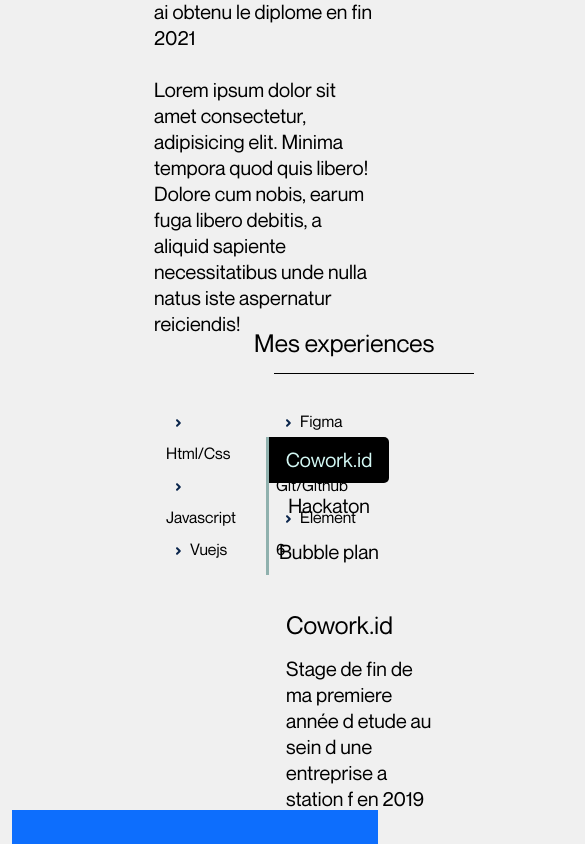
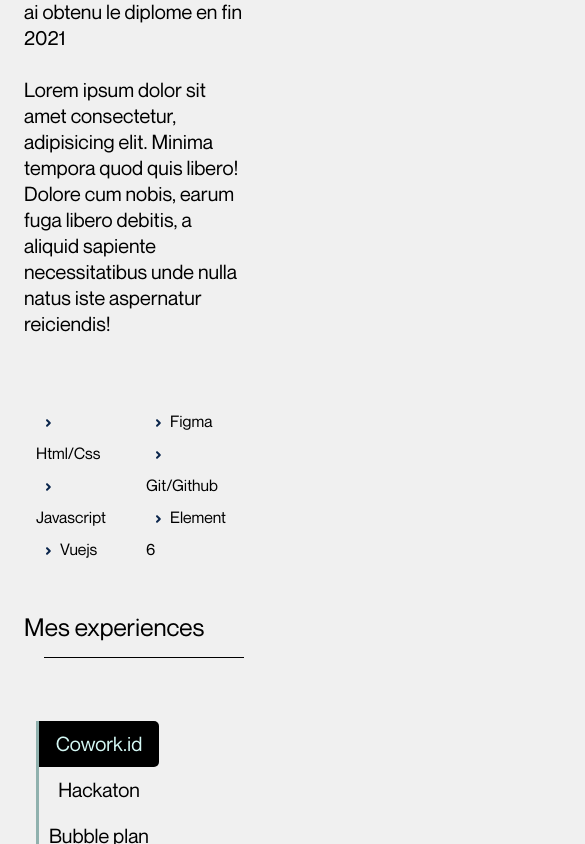
Before and after one commit to Yassdev75/CV-2023, a Vue app: page / in a window 390 px wide. Shown: the part 1156-2000 px from the top of the page, 585 px wide, since content can reach past the window. Built offline with nearby package versions, Linux system fonts and the light colour scheme.

Commit message:
css modification

```diff
--- a/src/components/Main.vue
+++ b/src/components/Main.vue
@@ -12,7 +12,7 @@
     <Experience />
   </section>
   <!-- PROJECTS -->
-  <section class="section-projects container w-100 d-flex align-items-center bg-primary">
+  <section class="section-projects container w-100 d-flex">
     <Projects />
   </section>
 </template>
@@ -39,4 +39,17 @@
 .section-projects {
   height: 100vh;
 }
+
+@media (max-width: 1400px) {
+    .section-experience {
+      min-height: 60vh;
+  }
+}
+
+@media (max-width: 757px) {
+    .section-experience {
+      min-height: 100vh;
+  }
+}
+
 </style>
--- a/src/components/MainContent/About.vue
+++ b/src/components/MainContent/About.vue
@@ -90,4 +90,11 @@
   line-height: 2;
   font-size: 1rem;
 }
+
+@media (max-width: 991px) {
+  .container-about {
+    margin: 0 !important;
+  }
+}
+
 </style>
--- a/src/components/MainContent/Experience.vue
+++ b/src/components/MainContent/Experience.vue
@@ -7,7 +7,8 @@
         <div class="row">
           <div class="col-md-4 d-flex align-items-center">
             <ul>
-              <li v-for="(section, index) in sections" :key="index" :class="{active: section.isActive}" @click="updateCurrentSection(index)">
+              <li v-for="(section, index) in sections" :key="index" :class="{ active: section.isActive }"
+                @click="updateCurrentSection(index)">
                 {{ section.title }}
               </li>
             </ul>
@@ -79,7 +80,7 @@
   border-bottom-right-radius: 5px;
 }
 
-ul > li:hover {
+ul>li:hover {
   /* color: #d3f7f3; */
   background-color: #778787;
   transition: background-color 1.5s ease;
@@ -121,4 +122,14 @@
   background-color: #000000;
 }
 
+@media (max-width: 992px) {
+  .container-experience {
+    margin: 0 50px 0 50px;
+  }
+}
+@media (max-width: 757px) {
+  .container-experience {
+    margin: 0px;
+  }
+}
 </style>
--- a/src/components/MainContent/Projects.vue
+++ b/src/components/MainContent/Projects.vue
@@ -1,6 +1,8 @@
 <template>
-  <div>
-    ttttt
+  <div class="d-flex">
+    <div class="about-description">
+      <h2 class="numbered-heading mb-5">A propos de moi</h2>
+    </div>
   </div>
 </template>
 <script>
@@ -9,5 +11,14 @@
 }
 </script>
 <style>
-
+.numbered-heading::after {
+  content: "";
+  display: inline-block;
+  position: relative;
+  top: -8px;
+  width: 200px;
+  height: 1px;
+  margin-left: 20px;
+  background-color: #000000;
+}
 </style>
```
